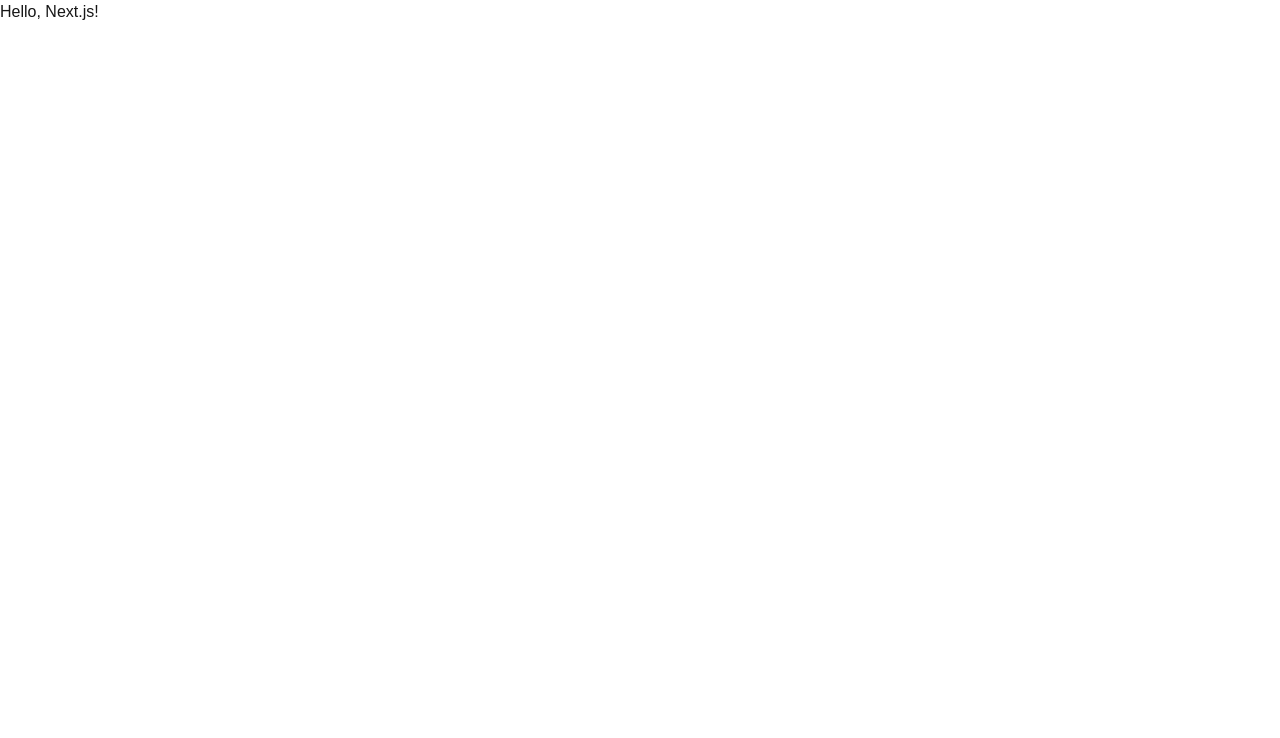
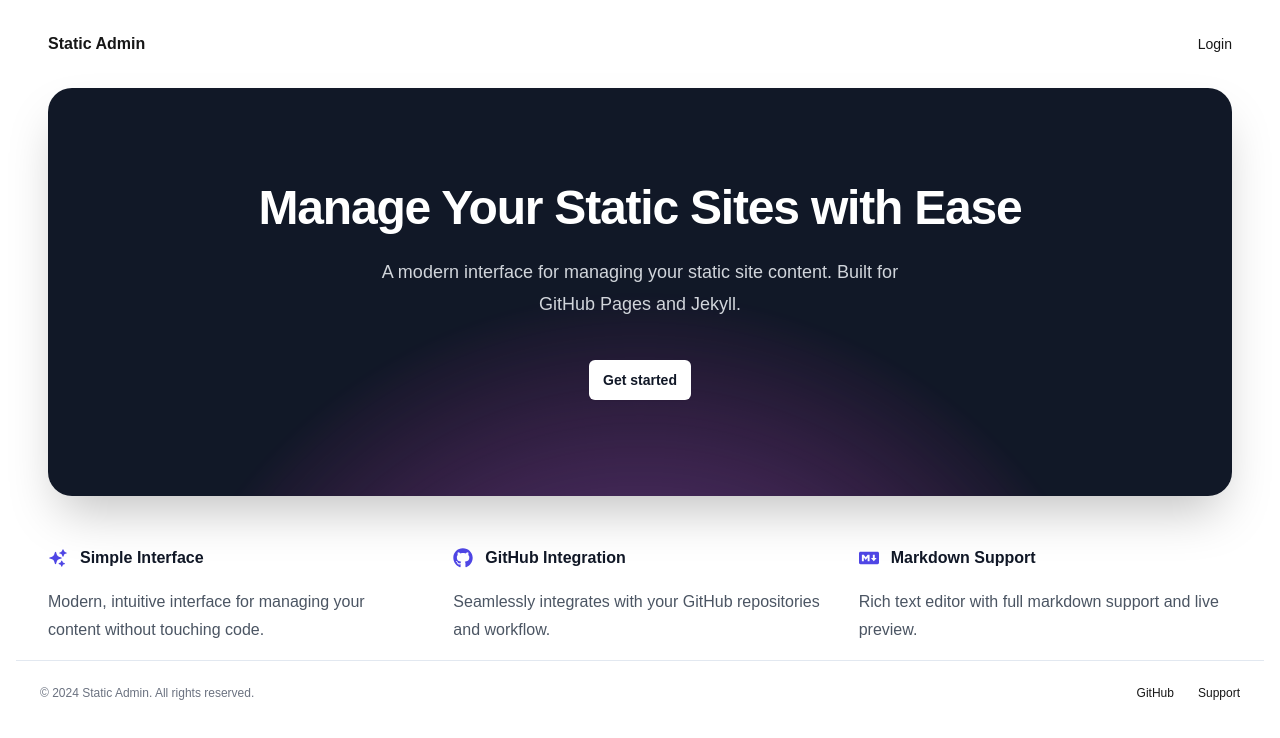
Before and after one commit to josegonzalez/static-admin, a Next.js app in the folder frontend/: page / in a window 1280 px wide. Shown: the top 738 px of the page. Built offline with nearby package versions, Linux system fonts and the light colour scheme.

Commit message:
feat: add a landing page

```diff
--- a/frontend/package.json
+++ b/frontend/package.json
@@ -42,6 +42,7 @@
     "react-day-picker": "^9.4.0",
     "react-dom": "^18.3.1",
     "react-hook-form": "^7.53.2",
+    "react-icons": "^5.3.0",
     "tailwind-merge": "^2.5.5",
     "tailwindcss-animate": "^1.0.7",
     "ts-to-zod": "^3.14.1",
--- a/frontend/src/pages/index.tsx
+++ b/frontend/src/pages/index.tsx
@@ -1,3 +1,140 @@
+import { Button } from "@/components/ui/button";
+import Link from "next/link";
+import { FaGithub, FaMarkdown } from "react-icons/fa6";
+import { HiSparkles } from "react-icons/hi2";
+
 export default function Page() {
-  return <h1>Hello, Next.js!</h1>;
+  const features = [
+    {
+      name: "Simple Interface",
+      description:
+        "Modern, intuitive interface for managing your content without touching code.",
+      href: "#",
+      icon: HiSparkles,
+    },
+    {
+      name: "GitHub Integration",
+      description:
+        "Seamlessly integrates with your GitHub repositories and workflow.",
+      href: "#",
+      icon: FaGithub,
+    },
+    {
+      name: "Markdown Support",
+      description:
+        "Rich text editor with full markdown support and live preview.",
+      href: "#",
+      icon: FaMarkdown,
+    },
+  ];
+
+  return (
+    <>
+      <div className="flex flex-1 flex-col gap-4 p-4">
+        <header className="h-14 flex items-center">
+          <Link className="flex items-center justify-center pl-8" href="/">
+            <span className="font-bold">Static Admin</span>
+          </Link>
+          <nav className="ml-auto flex gap-4 sm:gap-6">
+            <Button asChild variant="ghost" className="pr-8">
+              <Link href="/login">Login</Link>
+            </Button>
+          </nav>
+        </header>
+        <div className="bg-white">
+          <div className="mx-auto max-w-7xl pb-8 sm:px-6 lg:px-8">
+            <div className="relative isolate overflow-hidden bg-gray-900 px-6 py-24 text-center shadow-2xl sm:rounded-3xl sm:px-16">
+              <h2 className="text-balance text-4xl font-semibold tracking-tight text-white sm:text-5xl">
+                Manage Your Static Sites with Ease
+              </h2>
+              <p className="mx-auto mt-6 max-w-xl text-pretty text-lg/8 text-gray-300">
+                A modern interface for managing your static site content. Built
+                for GitHub Pages and Jekyll.
+              </p>
+              <div className="mt-10 flex items-center justify-center gap-x-6">
+                <Link
+                  href="/login"
+                  className="rounded-md bg-white px-3.5 py-2.5 text-sm font-semibold text-gray-900 shadow-sm hover:bg-gray-100 focus-visible:outline focus-visible:outline-2 focus-visible:outline-offset-2 focus-visible:outline-white"
+                >
+                  Get started
+                </Link>
+              </div>
+              <svg
+                viewBox="0 0 1024 1024"
+                aria-hidden="true"
+                className="absolute left-1/2 top-1/2 -z-10 size-[64rem] -translate-x-1/2 [mask-image:radial-gradient(closest-side,white,transparent)]"
+              >
+                <circle
+                  r={512}
+                  cx={512}
+                  cy={512}
+                  fill="url(#827591b1-ce8c-4110-b064-7cb85a0b1217)"
+                  fillOpacity="0.7"
+                />
+                <defs>
+                  <radialGradient id="827591b1-ce8c-4110-b064-7cb85a0b1217">
+                    <stop stopColor="#7775D6" />
+                    <stop offset={1} stopColor="#E935C1" />
+                  </radialGradient>
+                </defs>
+              </svg>
+            </div>
+          </div>
+        </div>
+
+        <div className="bg-white">
+          <div className="mx-auto max-w-7xl px-6 lg:px-8">
+            <div className="mx-auto max-w-2xl lg:max-w-none">
+              <dl className="grid max-w-xl grid-cols-1 gap-x-8 gap-y-16 lg:max-w-none lg:grid-cols-3">
+                {features.map((feature) => (
+                  <div key={feature.name} className="flex flex-col">
+                    <dt className="flex items-center gap-x-3 text-base/7 font-semibold text-gray-900">
+                      <feature.icon
+                        aria-hidden="true"
+                        className="size-5 flex-none text-indigo-600"
+                      />
+                      {feature.name}
+                    </dt>
+                    <dd className="mt-4 flex flex-auto flex-col text-base/7 text-gray-600">
+                      <p className="flex-auto">{feature.description}</p>
+                      {feature.href && feature.href !== "#" && (
+                        <p className="mt-6">
+                          <a
+                            href={feature.href}
+                            className="text-sm/6 font-semibold text-indigo-600"
+                          >
+                            Learn more <span aria-hidden="true">→</span>
+                          </a>
+                        </p>
+                      )}
+                    </dd>
+                  </div>
+                ))}
+              </dl>
+            </div>
+          </div>
+        </div>
+
+        <footer className="flex flex-col gap-2 sm:flex-row py-6 w-full shrink-0 items-center px-4 md:px-6 border-t">
+          <p className="text-xs text-gray-500 dark:text-gray-400">
+            © 2024 Static Admin. All rights reserved.
+          </p>
+          <nav className="sm:ml-auto flex gap-4 sm:gap-6">
+            <Link
+              className="text-xs hover:underline underline-offset-4"
+              href="https://github.com/josegonzalez/static-admin"
+            >
+              GitHub
+            </Link>
+            <Link
+              className="text-xs hover:underline underline-offset-4"
+              href="https://github.com/josegonzalez/static-admin/issues"
+            >
+              Support
+            </Link>
+          </nav>
+        </footer>
+      </div>
+    </>
+  );
 }
```
Also changed, not shown: 1 other file (tests, documents, lock files or other folders).
